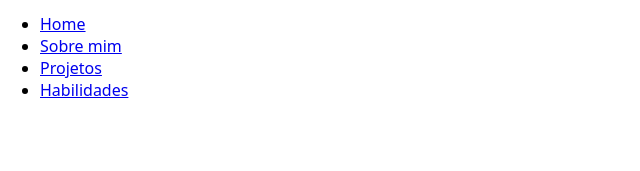
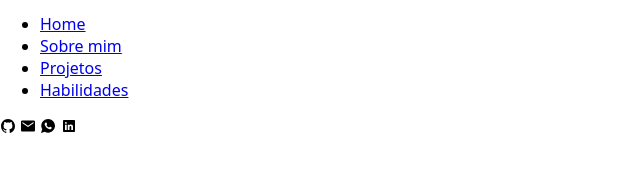
Before and after one commit to PietraValen/portfolio-simple, a plain HTML site: page index.html in a window 1280 px wide. Shown: the part 25-196 px from the top of the page, without its empty margins (0-640 px from the left). Drawn offline with nearby package versions, Linux system fonts and the light colour scheme.

Commit message:
1 file modified

```diff
--- a/index.html
+++ b/index.html
@@ -12,9 +12,11 @@
       href="https://unpkg.com/ionicons@4.5.10-0/dist/css/ionicons.min.css"
       rel="stylesheet"
     />
+    <script src="https://unpkg.com/ionicons@4.5.10-0/dist/ionicons.js"></script>
     <script type="module" src="script.js"></script>
   </head>
   <body>
+    <header>
       <div class="section-1-bg">
         <aside>
           <div class="icon-menu" onclick="abrirmenu()">
@@ -32,11 +34,16 @@
             <div class="c-icon">
               <span class="icon"><ion-icon name="logo-github"></ion-icon></span>
               <span class="icon"><ion-icon name="mail"></ion-icon></span>
-            <span class="icon"><ion-icon name="logo-whatsapp"></ion-icon></span>
-            <span class="icon"><ion-icon name="logo-linkedin"></ion-icon></span>
+              <span class="icon"
+                ><ion-icon name="logo-whatsapp"></ion-icon
+              ></span>
+              <span class="icon"
+                ><ion-icon name="logo-linkedin"></ion-icon
+              ></span>
             </div>
           </div>
         </aside>
       </div>
+    </header>
   </body>
 </html>
```
Lines whose indentation alone changed are shown as unchanged.
